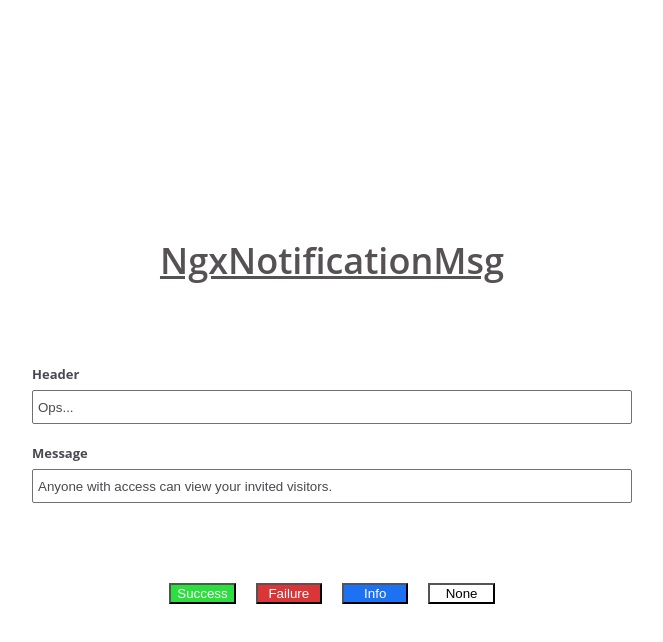
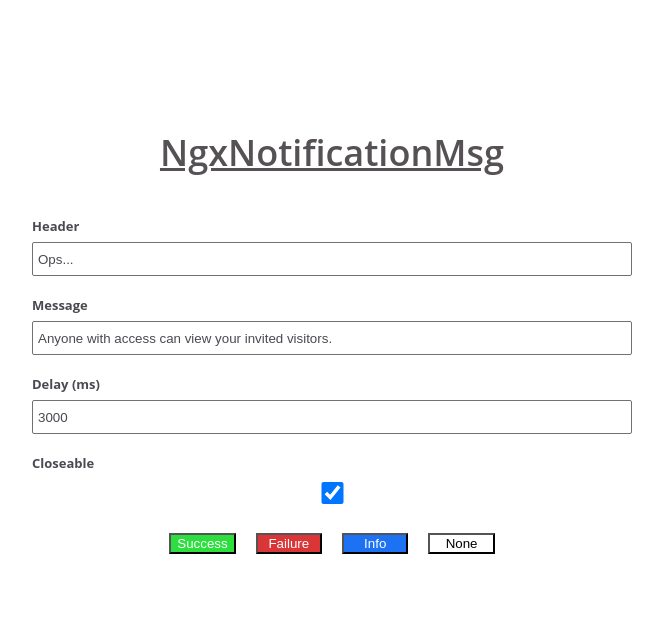
Before and after one commit to maormoshe/NotificationMsgLibrary, an Angular app: page / in a window 1280 px wide. Shown: the top 642 px of the page, without its empty margins (308-971 px from the left). Built offline with nearby package versions, Linux system fonts and the light colour scheme.

Commit message:
updating example app

```diff
--- a/src/app/app.component.html
+++ b/src/app/app.component.html
@@ -1,13 +1,21 @@
 <div class="nm_app">
     <div class="nm_header">NgxNotificationMsg</div>
     <div class="nm_inputs">
-    <div class="nm_header-container">
-      <span class="nm_header-title">Header</span>
-      <input class="nm_header-input" [(ngModel)]="header">
+        <div class="nm_input-container">
+            <span class="nm_input-title">Header</span>
+            <input class="nm_input" [(ngModel)]="inputsConfig.header">
         </div>
-    <div class="nm_msg-container">
-      <span class="nm_msg-title">Message</span>
-      <input class="nm_msg-input" [(ngModel)]="msg">
+        <div class="nm_input-container">
+            <span class="nm_input-title">Message</span>
+            <input class="nm_input" [(ngModel)]="inputsConfig.msg">
+        </div>
+        <div class="nm_input-container">
+            <span class="nm_input-title">Delay (ms)</span>
+            <input class="nm_input" type="number" [(ngModel)]="inputsConfig.delay">
+        </div>
+        <div class="nm_input-container">
+            <span class="nm_input-title">Closeable</span>
+            <input class="nm_input" type="checkbox" [checked]="inputsConfig.closeable" (change)="inputsConfig.closeable = !inputsConfig.closeable;">
         </div>
     </div>
     <div class="nm_buttons">
--- a/src/app/app.component.less
+++ b/src/app/app.component.less
@@ -1,15 +1,15 @@
 .nm_app {
   position: absolute;
-  top: 50%;
   left: 50%;
-  transform: translate(-50%, -50%);
-  font-family: 'Open Sans', 'Arial', sans-serif;
+  transform: translateX(-50%);
+  margin-top: 80px;
   display: grid;
   justify-items: center;
+  font-family: 'Open Sans', 'Arial', sans-serif;
   color: #565154;
 
   .nm_header {
-    margin: 40px 40px 80px;
+    margin: 40px;
     font-size: 36px;
     font-weight: 600;
     text-decoration: underline
@@ -17,16 +17,16 @@
 
   .nm_inputs {
     display: grid;
-    grid-template-rows: 1fr 1fr;
+    grid-template-rows: 1fr 1fr 1fr 1fr;
     grid-gap: 20px;
     width: 600px;
 
 
-    .nm_header-container, .nm_msg-container {
+    .nm_input-container {
       display: flex;
       flex-direction: column;
 
-      .nm_header-title, .nm_msg-title {
+      .nm_input-title {
         height: 18px;
         line-height: 18px;
         margin-bottom: 7px;
@@ -35,21 +35,21 @@
         color: #4a4950;
       }
 
-      .nm_header-input, .nm_msg-input {
-        padding: 5px;
+      .nm_input {
+        height: 22px;
         border: 1px solid #717075;
         border-radius: 2px;
+        padding: 5px;
         color: #4a4950;
-        height: 22px;
       }
     }
   }
 
   .nm_buttons {
+    margin-top: 20px;
     display: grid;
     grid-template-columns: 1fr 1fr 1fr 1fr;
     grid-gap: 20px;
-    margin-top: 80px;
 
     button {
       outline: 0;
--- a/src/app/app.component.ts
+++ b/src/app/app.component.ts
@@ -1,24 +1,32 @@
-import {Component} from '@angular/core';
+import {Component, OnInit} from '@angular/core';
 import {NgxNotificationMsgService} from '../../projects/ngx-notification-msg/src/lib/ngx-notification-msg.service';
+import {INgxNotificationMsgConfig} from '../../projects/ngx-notification-msg/src/lib/ngx-notification-msg.component';
 
 @Component({
     selector: 'app-root',
     templateUrl: './app.component.html',
     styleUrls: ['./app.component.less']
 })
-export class AppComponent {
-    header = 'Ops...';
-    msg = 'Anyone with access can view your invited visitors.';
+export class AppComponent implements OnInit {
+    inputsConfig: INgxNotificationMsgConfig;
 
     constructor(private readonly ngxNotificationMsgService: NgxNotificationMsgService) {
 
     }
 
+    ngOnInit(): void {
+        this.inputsConfig = {
+            header: 'Ops...',
+            msg: 'Anyone with access can view your invited visitors.',
+            delay: 3000,
+            closeable: true
+        };
+    }
+
     open(status: any): void {
         this.ngxNotificationMsgService.open({
             status,
-            header: this.header,
-            msg: this.msg
+            ...this.inputsConfig
         });
     }
 }
```
Lines whose indentation alone changed are shown as unchanged.
